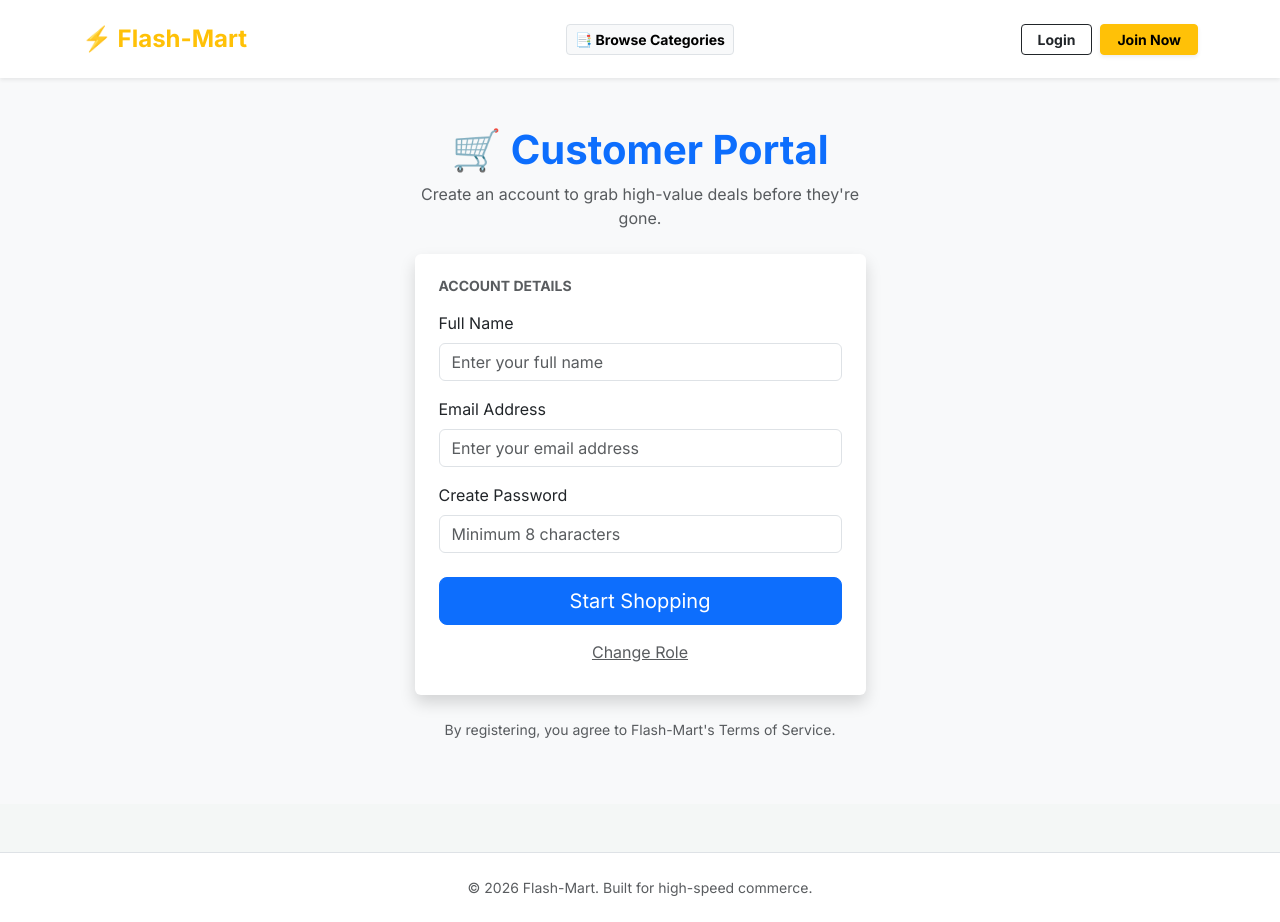
After one commit to aditya-sandhan/Flash-mart, a Django app: page /signup/customer/ in a window 1280 px wide. The commit adds this page. Run offline with Django 5.2, Linux system fonts and the light colour scheme.

Commit message:
Implement customer model and signup functionality; add category browsing and product filtering features; enhance templates with new styles and image handling

```diff
--- a/store/templates/base.html
+++ b/store/templates/base.html
@@ -28,6 +28,7 @@
     <nav class="navbar navbar-expand-lg navbar-light bg-white sticky-top shadow-sm py-3">
         <div class="container">
             <a class="navbar-brand fw-bold text-warning fs-4" href="{% url 'home' %}">⚡ Flash-Mart</a>
+            <a href="{% url 'category_list' %}" class="btn btn-light btn-sm fw-bold ms-3 border">📑 Browse Categories</a>
             <div class="d-flex gap-2">
                 {% if request.session.user_role %} {% if request.session.user_role == 'shopkeeper' %}
                 <a href="{% url 'shop_dashboard' %}" class="btn btn-dark btn-sm px-3 fw-bold">My Dashboard</a> {% else %}
@@ -48,6 +49,7 @@
         <p class="mb-0">© 2026 Flash-Mart. Built for high-speed commerce.</p>
     </footer>
 
+
 </body>
 
 </html>
--- /dev/null
+++ b/store/templates/customer_signup.html
@@ -0,0 +1,54 @@
+{% extends 'base.html' %} {% block title %}Customer Signup | Flash-Mart{% endblock %} {% block content %}
+<div class="bg-light">
+    <div class="container py-5">
+        <div class="row justify-content-center">
+            <div class="col-md-6 col-lg-5">
+                <div class="text-center mb-4">
+                    <h1 class="fw-bold text-primary">🛒 Customer Portal</h1>
+                    <p class="text-muted">Create an account to grab high-value deals before they're gone.</p>
+                </div>
+
+                <div class="card shadow border-0">
+                    <div class="card-body p-4">
+                        <form method="POST">
+                            {% csrf_token %}
+
+                            <h5 class="mb-3 text-uppercase small fw-bold text-muted">Account Details</h5>
+
+                            <div class="mb-3">
+                                <label class="form-label">Full Name</label>
+                                <input type="text" name="name" class="form-control" placeholder="Enter your full name" required>
+                            </div>
+
+                            <div class="mb-3">
+                                <label class="form-label">Email Address</label>
+                                <input type="email" name="email" class="form-control" placeholder="Enter your email address" required>
+                            </div>
+
+                            <div class="mb-3">
+                                <label class="form-label">Create Password</label>
+                                <input type="password" name="password" class="form-control" placeholder="Minimum 8 characters" required>
+                            </div>
+
+                            {% if error %}
+                            <div class="alert alert-danger py-2 small text-center mb-3 fw-bold">
+                                ⚠️ {{ error }}
+                            </div>
+                            {% endif %}
+
+                            <div class="d-grid gap-2 mt-4">
+                                <button type="submit" class="btn btn-primary btn-lg">Start Shopping</button>
+                                <a href="{% url 'select_role' %}" class="btn btn-link text-muted">Change Role</a>
+                            </div>
+                        </form>
+                    </div>
+                </div>
+
+                <p class="text-center mt-4 text-muted small">
+                    By registering, you agree to Flash-Mart's Terms of Service.
+                </p>
+            </div>
+        </div>
+    </div>
+</div>
+{% endblock %}
--- a/store/urls.py
+++ b/store/urls.py
@@ -7,7 +7,6 @@ urlpatterns = [
     path('select-role/', views.select_role, name='select_role'),
     path('products/', views.products_list, name='products_list'),
     path('product/<int:product_id>/', views.product_detail, name='product_detail'),
-    # Role selection ke niche ye daal:
     path('signup/customer/', views.customer_signup, name='customer_signup'),
     path('signup/shopkeeper/', views.shopkeeper_signup, name='shopkeeper_signup'),
     path('signup/franchise/', views.franchise_signup, name='franchise_signup'),
@@ -15,4 +14,7 @@ urlpatterns = [
     path('logout/', views.logout_view, name='logout'),
     path('dashboard/shop/', views.shop_dashboard, name='shop_dashboard'), # Placeholder
     path('dashboard/shop/add-product/', views.add_product, name='add_product'),
+    path('dashboard/customer/', views.customer_dashboard, name='customer_dashboard'),
+    path('categories/', views.category_list, name='category_list'),
+    path('category/<int:cat_id>/', views.category_products, name='category_products'),
 ]
--- a/store/views.py
+++ b/store/views.py
@@ -1,15 +1,19 @@
 # Short imports including helper and Category
 from django.shortcuts import render, redirect, get_object_or_404
 from .models import Product, Shopkeeper, Category
+from .models import Customer
 from django.utils import timezone # For handling dates
 # Create your views here.
 
+# Isko update kar
 def home(request):
-    products = Product.objects.all().order_by('-created_at')
+    products = Product.objects.all().order_by('expiry_time')
+    categories = Category.objects.all()
+
     context = {
-        'products': products
+        'products': products,
+        'categories': categories
     }
-
     return render(request, 'home.html', context)
 
 def select_role(request):
@@ -42,46 +46,59 @@ def shopkeeper_signup(request):
 
 
 
+
+
 def customer_signup(request):
+    """Creates a customer with error handling and auto-logs them in"""
     if request.method == 'POST':
-        # Customer basic info
         name = request.POST.get('name')
         email = request.POST.get('email')
         password = request.POST.get('password')
 
-        print(f"New Customer: {name} ({email})")
-        return redirect('home')
+        #Check if email already exists before saving!
+        if Customer.objects.filter(email=email).exists():
+            return render(request, 'customer_signup.html', {
+                'error': 'This email is already registered. Please login instead.'
+            })
+
+        # Save to database
+        new_customer = Customer.objects.create(
+            full_name=name, email=email, password=password
+        )
+
+        # Auto-login session creation
+        request.session['user_role'] = 'customer'
+        request.session['user_id'] = new_customer.id
+
+
+        return redirect('customer_dashboard')
 
     return render(request, 'customer_signup.html')
-
 
 def franchise_signup(request):
     return render(request, 'franchise_signup.html')
 
 def login_view(request):
-    """
-    Handles unified authentication for both Customers and Shopkeepers.
-    Redirects users to their respective dashboards based on role.
-    """
+    """Handles authentication for both Customers and Shopkeepers"""
     if request.method == 'POST':
         email = request.POST.get('email')
         password = request.POST.get('password')
 
-        # Check if user exists in Shopkeeper records
+        # 1. Check Shopkeeper first
         shopkeeper = Shopkeeper.objects.filter(email=email, password=password).first()
         if shopkeeper:
-            # Store shopkeeper identity in session
             request.session['user_role'] = 'shopkeeper'
             request.session['user_id'] = shopkeeper.id
-            return redirect('shop_dashboard') # We will create this URL next
+            return redirect('shop_dashboard')
 
-        # Check if user exists in Customer records (Placeholder for now)
-        # customer = Customer.objects.filter(email=email, password=password).first()
-        # if customer:
-        #     request.session['user_role'] = 'customer'
-        #     return redirect('home')
+        # 2. Check Customer
+        customer = Customer.objects.filter(email=email, password=password).first()
+        if customer:
+            request.session['user_role'] = 'customer'
+            request.session['user_id'] = customer.id
+            # 🚨 REDIRECT FIX: Send to dashboard, not home
+            return redirect('customer_dashboard')
 
-        # Handle invalid credentials
         return render(request, 'login.html', {'error': 'Invalid Email or Password'})
 
     return render(request, 'login.html')
@@ -97,6 +114,16 @@ def shop_dashboard(request):
 
     # PASS PRODUCTS TO TEMPLATE
     return render(request, 'shop_dashboard.html', {'shop': shop, 'products': products})
+
+
+def customer_dashboard(request):
+
+    if request.session.get('user_role') != 'customer':
+        return redirect('login')
+
+
+    customer = Customer.objects.get(id=request.session['user_id'])
+    return render(request, 'customer_dashboard.html', {'customer': customer})
 
 
 def logout_view(request):
@@ -142,3 +169,18 @@ def add_product(request):
     # GET REQUEST: Database se saari categories uthao aur form ko bhejo
     categories = Category.objects.all()
     return render(request, 'add_product_form.html', {'categories': categories})
+
+
+
+
+def category_list(request):
+    """Displays all available categories with an attractive UI"""
+    categories = Category.objects.all()
+    return render(request, 'category_list.html', {'categories': categories})
+
+def category_products(request, cat_id):
+    """Filters products by the selected category"""
+    category = get_object_or_404(Category, id=cat_id)
+    # Sirf us specific category ke products uthao, expiry ke hisaab se sort karke
+    products = Product.objects.filter(category=category).order_by('expiry_time')
+    return render(request, 'category_products.html', {'category': category, 'products': products})
```
Also changed, not shown: store/models.py (+27 -0 lines), store/templates/category_list.html (added, +46 -0 lines), store/templates/category_products.html (added, +64 -0 lines), store/templates/customer_dashboard.html (added, +29 -0 lines), store/templates/home.html (+97 -7 lines), store/migrations/0005_customer.py (added).
